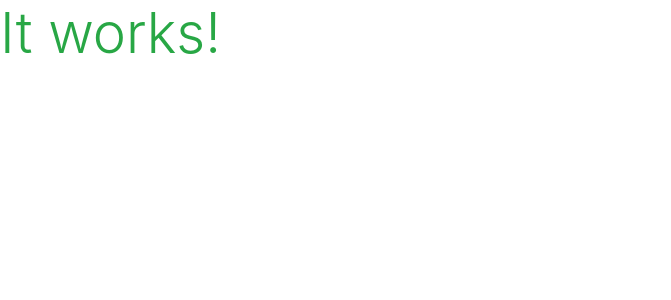
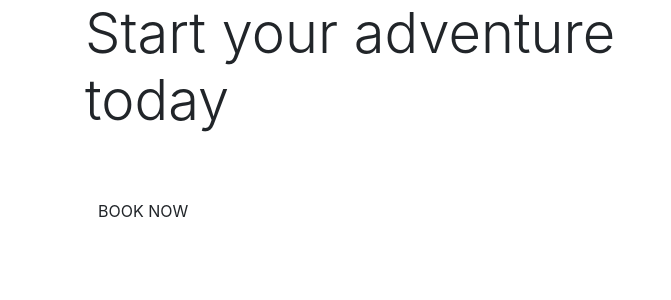
Before and after one commit to KimLHill/MSP4, a Django app: page / in a window 1280 px wide. Shown: the top 300 px of the page, without its empty margins (0-671 px from the left). Run offline with Django 3.2, Linux system fonts and the light colour scheme; some libraries are stand-ins or nearby versions.

Commit message:
Added home page content

```diff
--- a/home/templates/home/index.html
+++ b/home/templates/home/index.html
@@ -2,5 +2,18 @@
 {% load static %}
 
 {% block content %}
-<h1 class="display-4 text-success">It works!</h1>
+    <div class="container h-100">
+        <div class="row h-100">
+            <div class="col-7 col-md-6 my-auto">
+                <h1 class="display-4 logo-font text-black">
+                    Start your adventure today
+                </h1>
+                <div class="my-5">
+                    <h4>
+                        <a href="" class="book-now-button btn btn-large rounded-0 text-uppercase py-3">Book now</a>
+                    </h4>
+                </div>
+            </div>
+        </div>
+    </div>
 {% endblock %}
```
